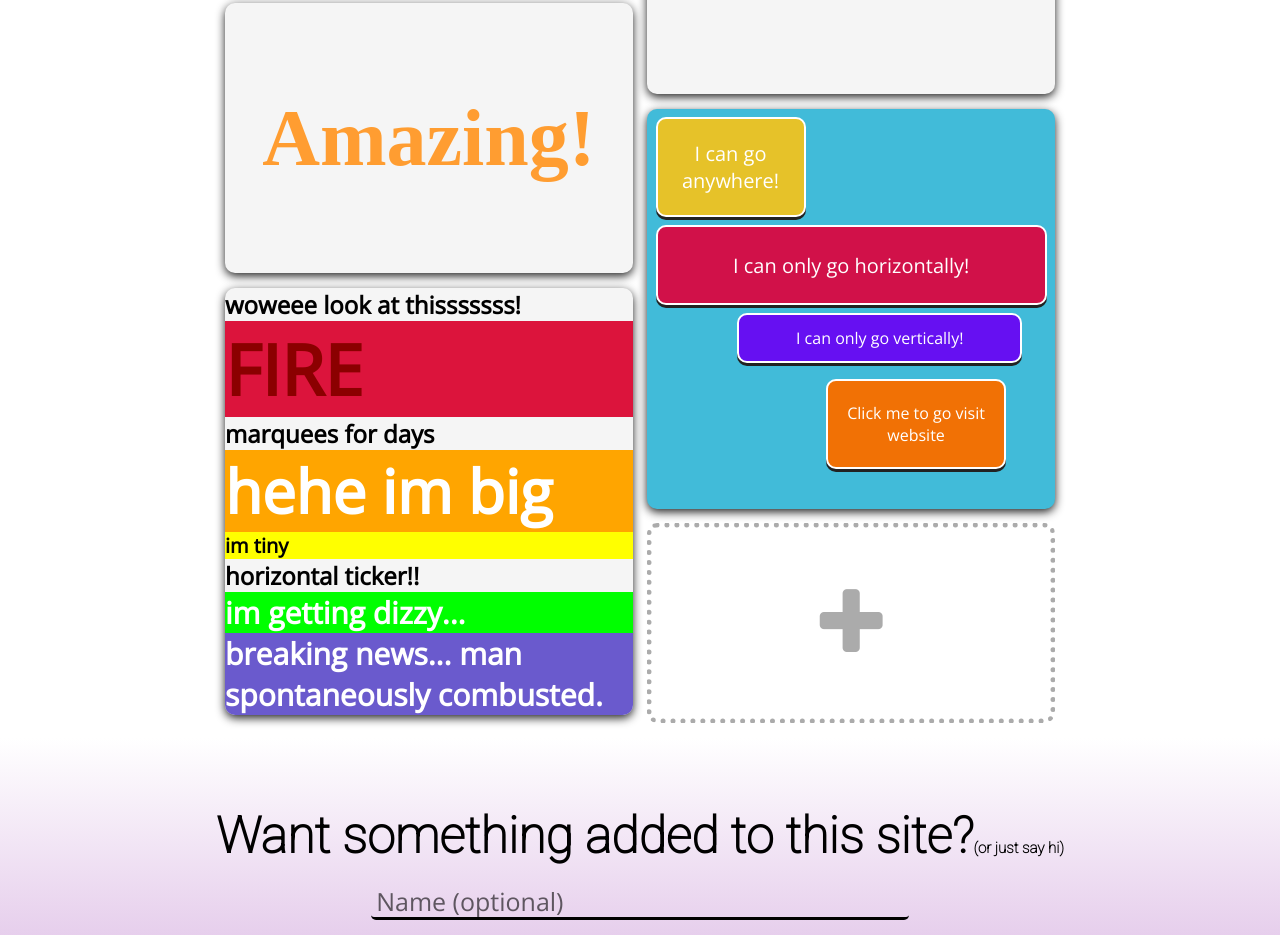
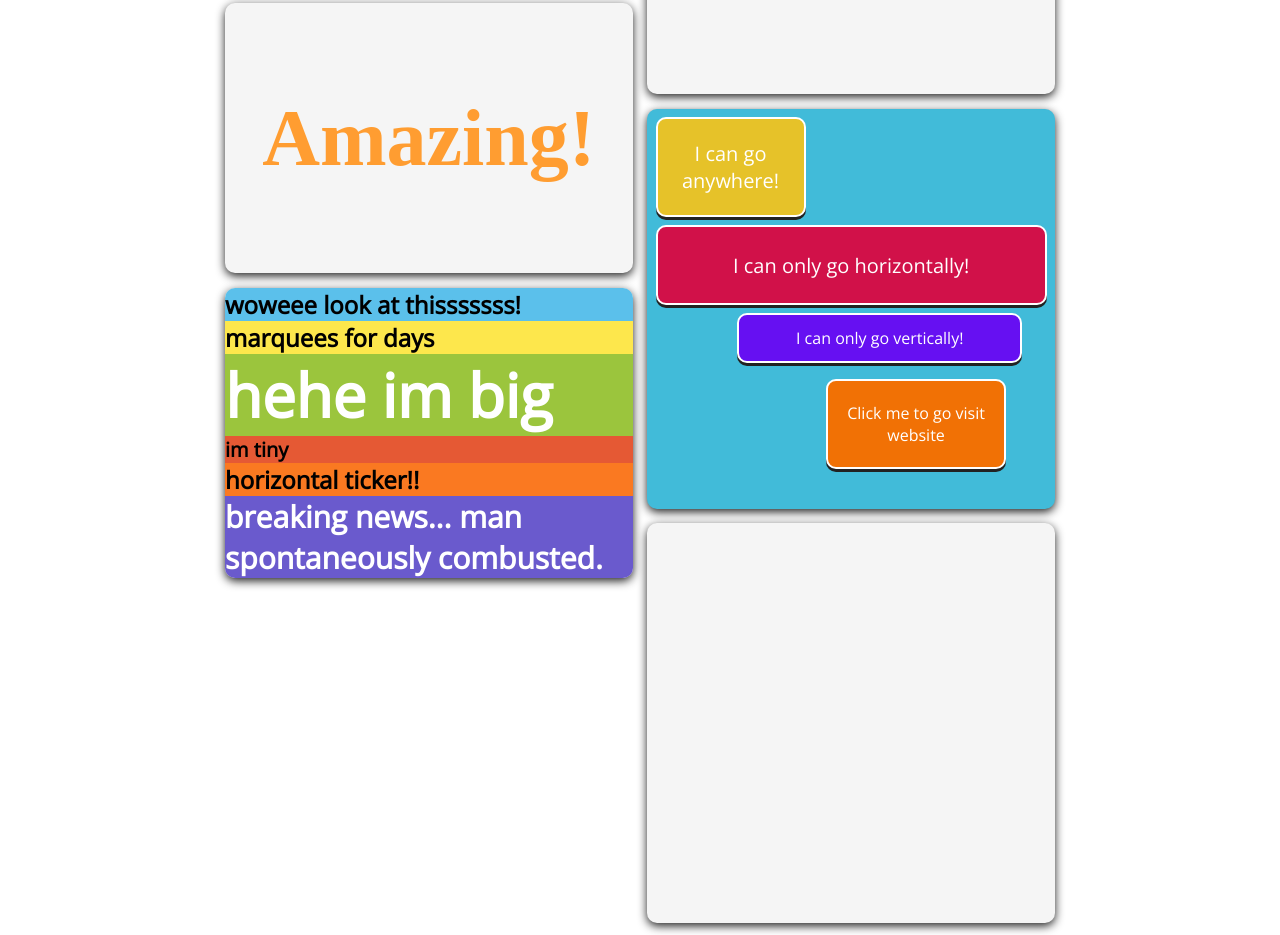
Before and after one commit to iSyn/folio-fx, a plain HTML site: page index.html in a window 1280 px wide. Shown: the part 890-1825 px from the top of the page. Drawn offline with nearby package versions, Linux system fonts and the light colour scheme; a script that the page names is missing; a web font is replaced by a local one.

Commit message:
changed some colors around

```diff
--- a/index.html
+++ b/index.html
@@ -111,13 +111,11 @@
 
           <!-- Marquee3k.JS -->
           <div class="effect wow fadeInUp" id='marquee3k' style="height: auto">
-            <h1 class='marquee3k' style=''>woweee look at thisssssss!</h1>
-            <h1 class='marquee3k' data-speed="300"style='background-color: crimson; font-size: 70px; color: darkred;'>FIRE</h1>
-            <h1 class='marquee3k' style=''>marquees for days</h1>
-            <h1 class='marquee3k' data-reverse="true" style='font-size: 60px; background-color: orange; color: white;'>hehe im big</h1>
-            <h1 class='marquee3k' data-reverse="false" style='font-size: 20px; background-color: yellow; color: black;'>im tiny</h1>
-            <h1 class='marquee3k' style=''>horizontal ticker!!</h1>
-            <h1 class='marquee3k' style='background-color: lime; font-size: 30px; color: white;'>im getting dizzy...</h1>
+            <h1 class='marquee3k' style='background-color: #5BC0EB'>woweee look at thisssssss!</h1>
+            <h1 class='marquee3k' style='background-color: #FDE74C'>marquees for days</h1>
+            <h1 class='marquee3k' data-reverse="true" style='font-size: 60px; background-color: #9BC53D; color: white;'>hehe im big</h1>
+            <h1 class='marquee3k' data-reverse="false" style='font-size: 20px; background-color: #E55934; color: black;'>im tiny</h1>
+            <h1 class='marquee3k' style='background-color: #FA7921'>horizontal ticker!!</h1>
             <h1 class='marquee3k' style='background-color: slateblue; font-size: 30px; color: white;'>breaking news... man spontaneously combusted.</h1>
             <div class="effect-cover" style='position: absolute; top: 0; left: 0;'>
               <h1><span style='font-family:"Arial"; font-size: 50px;'>Marquee3000.js</span></h1>
@@ -179,6 +177,19 @@
             </a>
           </div>
 
+          <div class="effect wow fadeInUp" id='coolors'>
+            <div class="colors-container">
+              <div class="color"></div>
+              <div class="color"></div>
+              <div class="color"></div>
+              <div class="color"></div>
+              <div class="color"></div>
+            </div>
+            <div class="effect-cover">
+              <h1><span style='font-family:"Open Sans"'>Add your own!</span></h1>
+            </div>
+          </div>
+
           <!-- ADD NEW ONE -->
           <div class="effect wow fadeInUp" id='new-effect'>
             <i class='add-new-effect-btn fa fa-plus fa-5x'></i>
```
